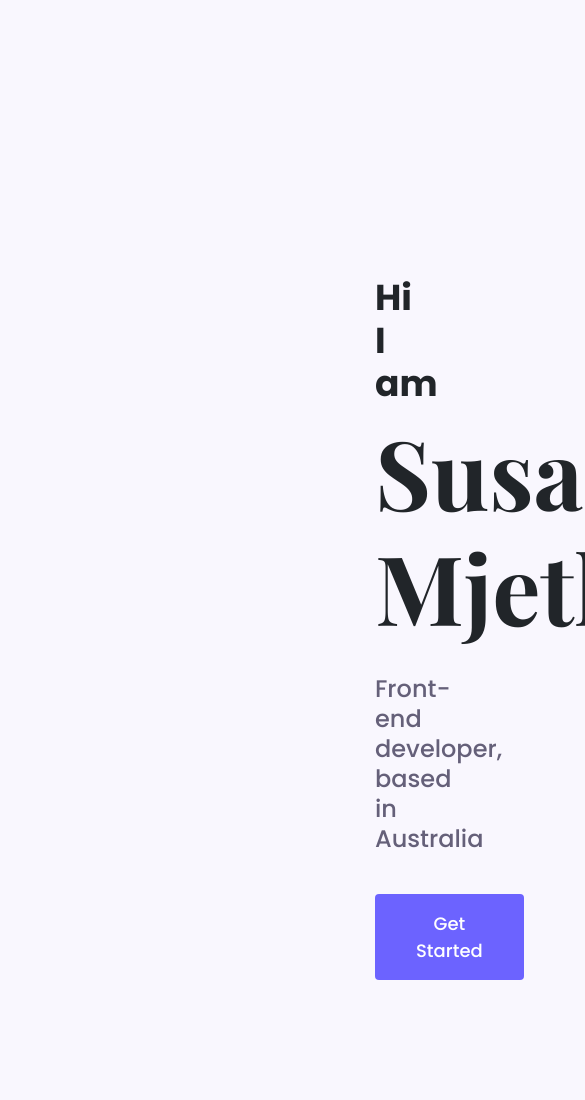
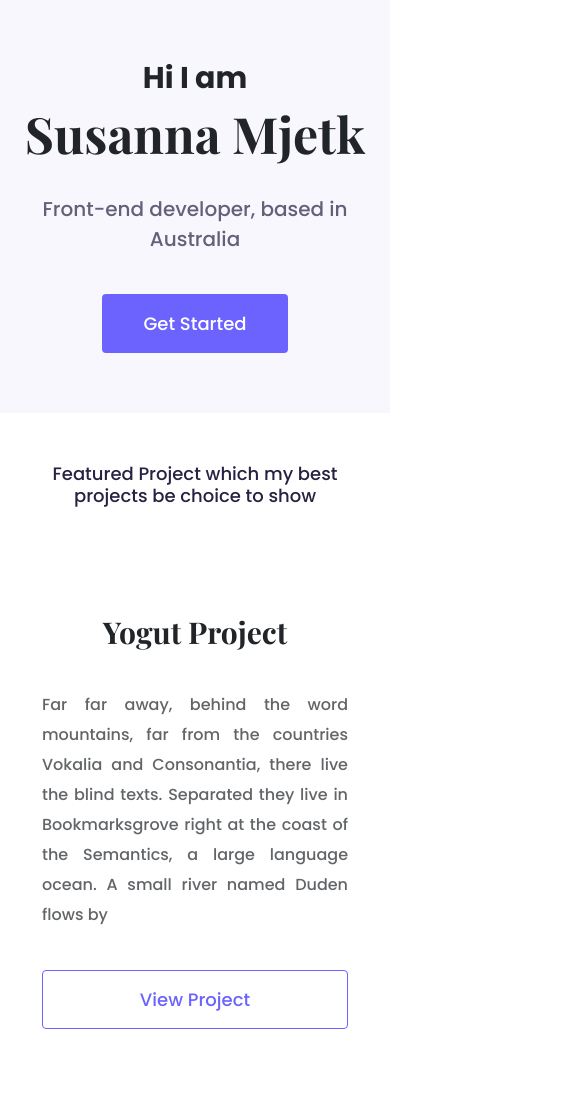
Before and after one commit to SusannaMj/Portfolio-project-Responsive, a plain HTML site: page index.html in a window 390 px wide. Shown: the top 1100 px of the page, 585 px wide, since content can reach past the window. Drawn offline with nearby package versions, Linux system fonts and the light colour scheme.

Commit message:
made homepage resposive

```diff
--- a/index.html
+++ b/index.html
@@ -38,10 +38,10 @@
     <h3>Featured Project which my best projects be choice to show</h3>
     <div class="container">
       <div class="row mb-5">
-        <div class="col-6">
+        <div class="col d-none d-lg-block">
           <img src="images/yogurt.png" class="img-fluid" />
         </div>
-        <div class="col-6">
+        <div class="col">
           <div class="content">
             <h2>Yogut Project</h2>
             <p>
@@ -55,7 +55,7 @@
         </div>
       </div>
       <div class="row mb-5">
-        <div class="col-6">
+        <div class="col">
           <div class="content">
             <h2>Weather App</h2>
             <p>
@@ -67,15 +67,15 @@
             <a href="#" class="btn btn-project">View Project</a>
           </div>
         </div>
-        <div class="col-6">
+        <div class="col d-none d-lg-block">
           <img src="images/weather.png" class="img-fluid" />
         </div>
       </div>
       <div class="row">
-        <div class="col-6">
+        <div class="col d-none d-lg-block">
           <img src="images/dictionary.png" class="img-fluid" />
         </div>
-        <div class="col-6">
+        <div class="col">
           <div class="content">
             <h2>Dictionary</h2>
             <p>
--- a/styles/portfolio.css
+++ b/styles/portfolio.css
@@ -88,3 +88,35 @@ p {
 .content {
   padding: 95px 61px;
 }
+
+@media (max-width: 900px) {
+  .hero {
+    padding: 60px 0 60px 0;
+  }
+  .hero h1 {
+    font-size: 50px;
+  }
+  .hero h2 {
+    font-size: 30px;
+  }
+  h3 {
+    padding: 50px;
+  }
+  .hero p {
+    font-size: 20px;
+  }
+  .btn-project {
+    display: block;
+    text-align: center;
+  }
+  .content p {
+    text-align: justify;
+  }
+  .content {
+    padding: 50px 30px;
+  }
+  .content h2 {
+    font-size: 30px;
+    text-align: center;
+  }
+}
```
